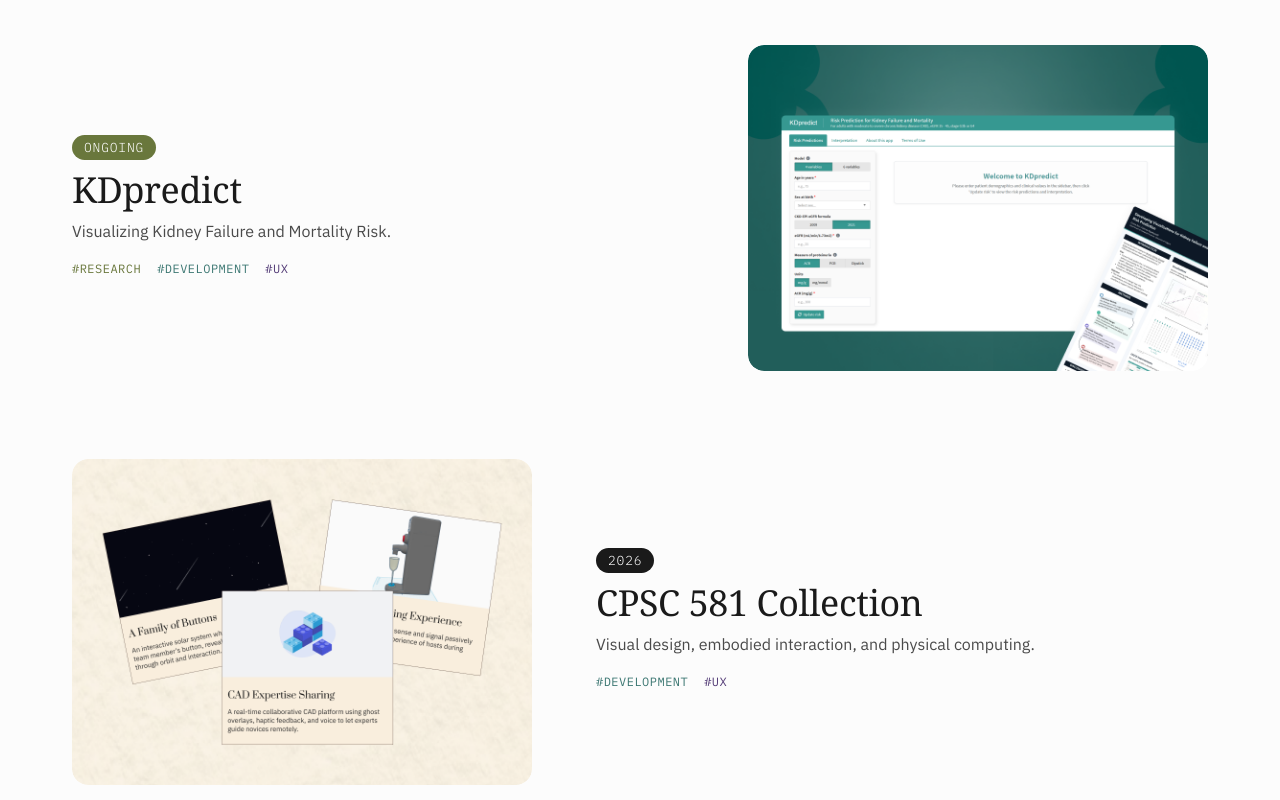
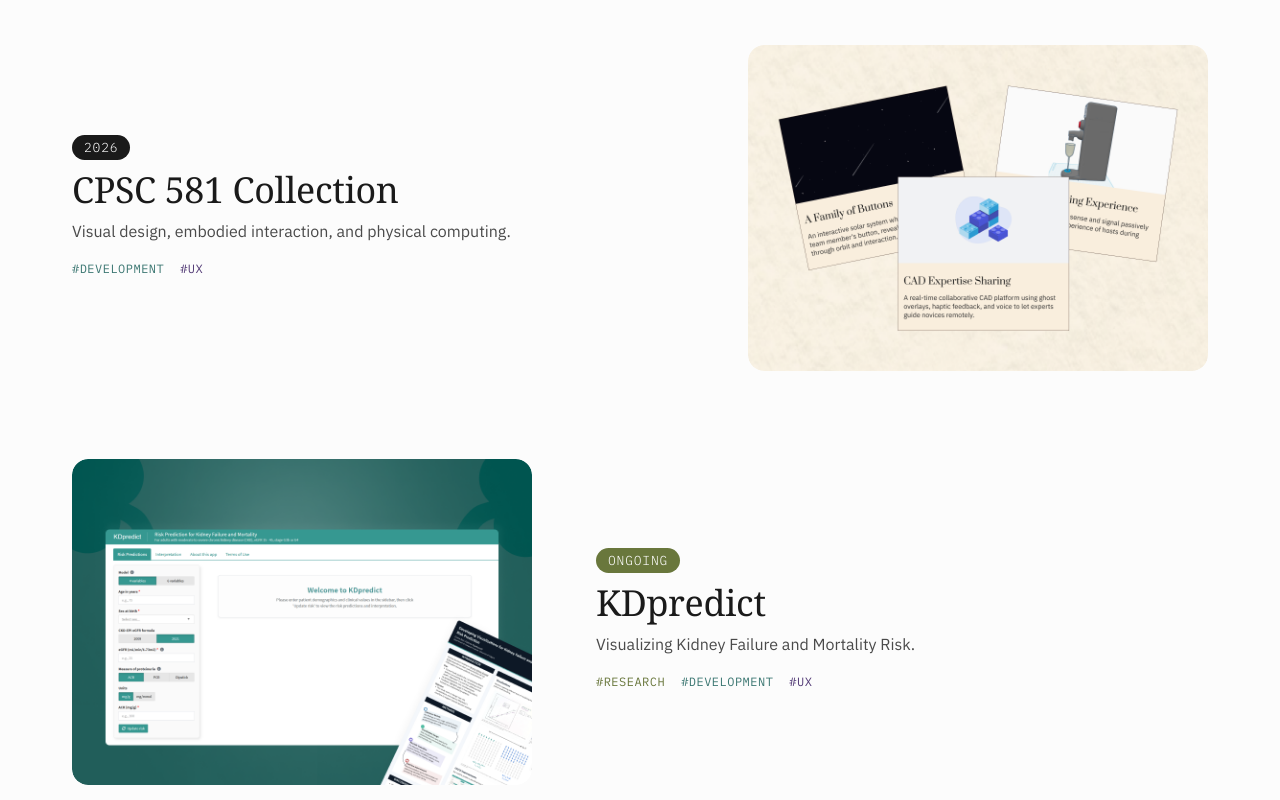
Before and after one commit to graceeilori/grace-ilori-portfolio, a React (Vite) app in the folder my-portfolio/: page /projects in a window 1280 px wide. Shown: the part 700-1500 px from the top of the page. Built offline with nearby package versions, Linux system fonts and the light colour scheme; a web font is replaced by a local one.

Commit message:
581 link

```diff
--- a/my-portfolio/src/Projects.tsx
+++ b/my-portfolio/src/Projects.tsx
@@ -11,6 +11,15 @@ const projects = [
     tags: ['DEVELOPMENT', 'UX'],
   },
   {
+    id: 'cpsc-581',
+    link: 'https://gracei.vercel.app/',
+    image: '/assets/project-cover-cpsc-581.png',
+    year: '2026',
+    title: 'CPSC 581 Collection',
+    description: 'Visual design, embodied interaction, and physical computing.',
+    tags: ['DEVELOPMENT', 'UX'],
+  },
+  {
     id: 'kdpredict',
     link: '/coming-soon',
     image: '/assets/project-cover-kdpredict.png',
@@ -18,15 +27,6 @@ const projects = [
     title: 'KDpredict',
     description: 'Visualizing Kidney Failure and Mortality Risk.',
     tags: ['RESEARCH', 'DEVELOPMENT', 'UX'],
-  },
-  {
-    id: 'cpsc-581',
-    link: '/coming-soon',
-    image: '/assets/project-cover-cpsc-581.png',
-    year: '2026',
-    title: 'CPSC 581 Collection',
-    description: 'Visual design, embodied interaction, and physical computing.',
-    tags: ['DEVELOPMENT', 'UX'],
   },
   {
     id: 'asd-journey',
@@ -64,7 +64,11 @@ export default function ProjectsPage() {
             key={project.id}
             onClick={() => {
               if (project.link !== "#") {
-                window.location.href = project.link;
+                if (project.id === "cpsc-581") {
+                  window.open(project.link, '_blank', 'noopener,noreferrer');
+                } else {
+                  window.location.href = project.link;
+                }
               }
             }}
             className={`proj-card animate-in animate-in-delay-${Math.min(index + 3, 6)}`}
```
